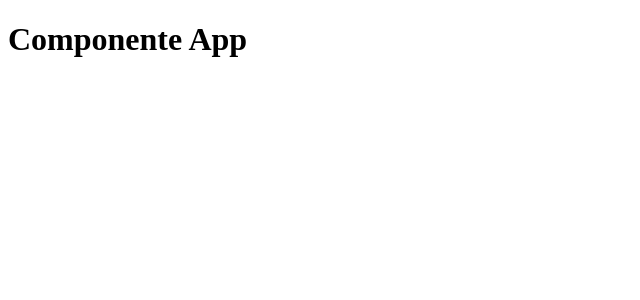
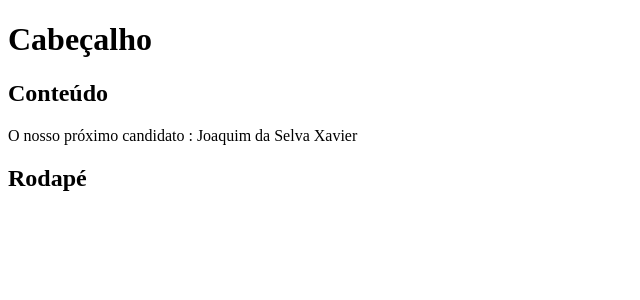
Before and after one commit to 1TDSPV-2024/aula-04-2sem, a React (Vite) app in the folder aula04/: page / in a window 1280 px wide. Shown: the top 300 px of the page, without its empty margins (0-640 px from the left). Built offline with nearby package versions, Linux system fonts and the light colour scheme.

Commit message:
Componentização.

```diff
--- a/aula04/src/App.tsx
+++ b/aula04/src/App.tsx
@@ -7,11 +7,16 @@
  * 5 - Antes da palavra reservada function devemos adicionar a directiva export default para informar ao registrador que aquele componente pode ser visto, lido e importado por qualquer outro componente dentro do projeto.Ex: export default function
  *
  */
+import Cabecalho from "./components/Cabecalho/Cabecalho";
+import Conteudo from "./components/Conteudo/Conteudo";
+import Rodape from "./components/Rodape/Rodape";
 
 export default function App() {
   return(
     <div>
-      <h1>Componente App</h1>
+      <Cabecalho/>
+      <Conteudo/>
+      <Rodape/>
     </div>
   );
 }
--- a/aula04/src/components/Conteudo/Conteudo.tsx
+++ b/aula04/src/components/Conteudo/Conteudo.tsx
@@ -1,7 +1,10 @@
+import Lista from "../Lista/Lista";
+
 export default function Conteudo(){
     return(
         <main>
             <h2>Conteúdo</h2>
+            <Lista/>
         </main>
     );
 }
```
